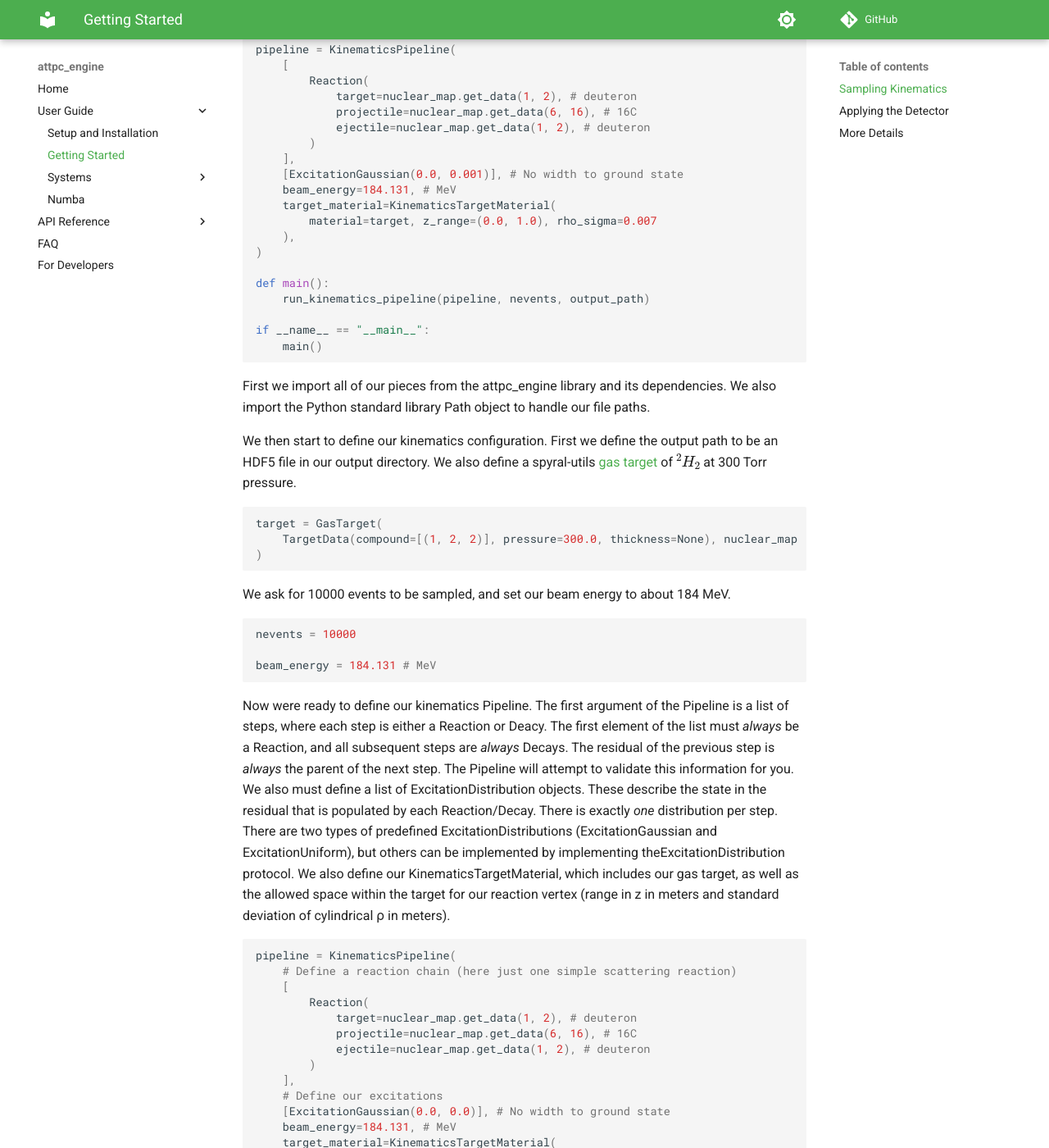
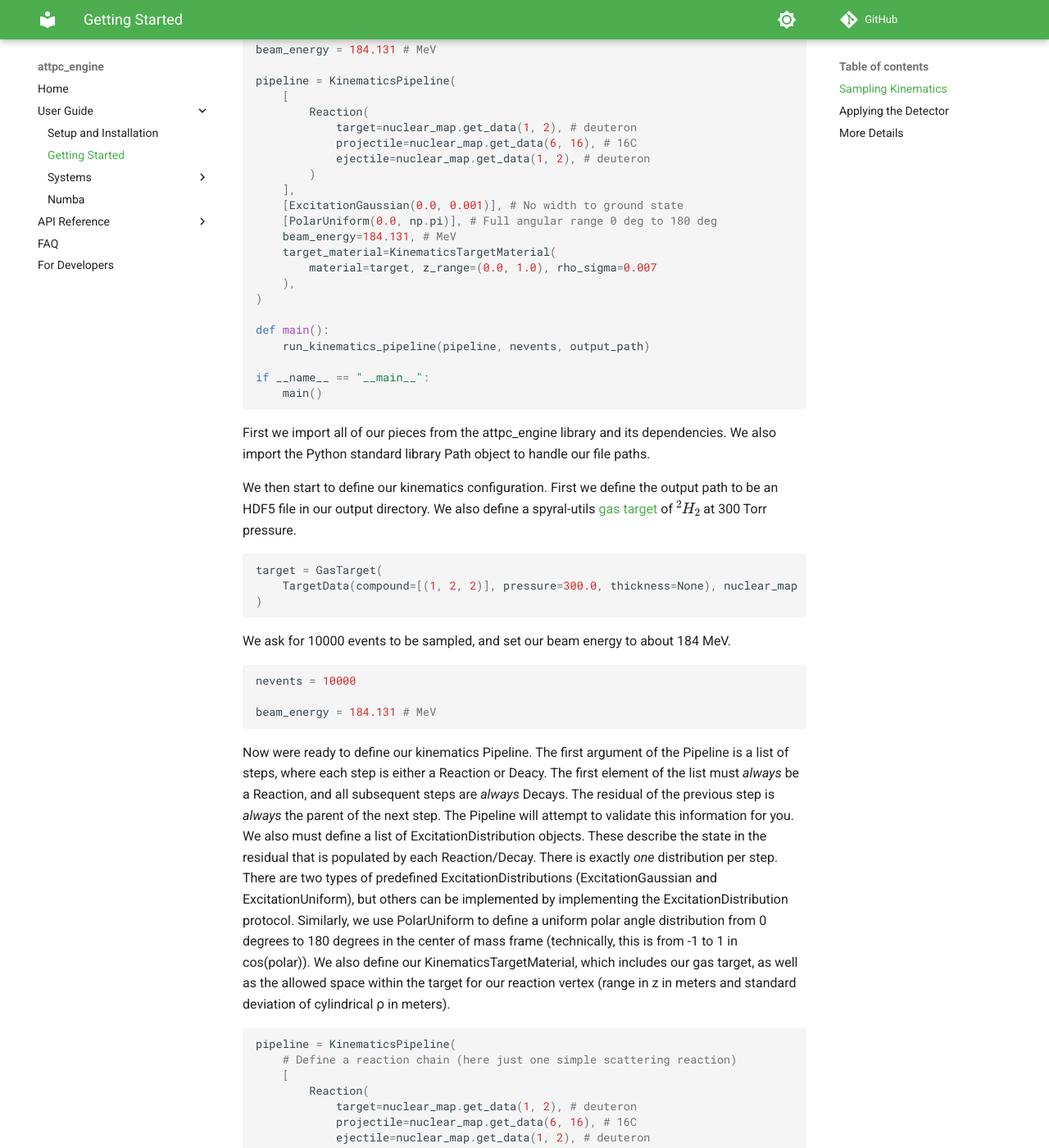
Before and after one commit to ATTPC/attpc_engine, an MkDocs documentation site: the page built from docs/user_guide/getting_started.md, in a window 1280 px wide and 1400 px high, scrolled down 1104 px. Shown: the whole window at 82% size. Built offline with MkDocs 1.6.1 and Material for MkDocs 9.7.7, drawn with Linux system fonts in a browser that asks for light colours; comment, search, counter and statistics services are not loaded; some of the changed text lies outside the part shown.

Commit message:
Update docs for polar distributions

````diff
--- a/docs/user_guide/getting_started.md
+++ b/docs/user_guide/getting_started.md
@@ -25,12 +25,14 @@ from attpc_engine.kinematics import (
     KinematicsPipeline,
     KinematicsTargetMaterial,
     ExcitationGaussian,
+    PolarUniform,
     run_kinematics_pipeline,
     Reaction,
 )
 from attpc_engine import nuclear_map
 from spyral_utils.nuclear.target import TargetData, GasTarget
 from pathlib import Path
+import numpy as np
 
 output_path = Path("./output/kinematics/c16dd_d2_300Torr_184MeV.h5")
 
@@ -51,6 +53,7 @@ pipeline = KinematicsPipeline(
         )
     ],
     [ExcitationGaussian(0.0, 0.001)], # No width to ground state
+    [PolarUniform(0.0, np.pi)], # Full angular range 0 deg to 180 deg
     beam_energy=184.131, # MeV
     target_material=KinematicsTargetMaterial(
         material=target, z_range=(0.0, 1.0), rho_sigma=0.007
@@ -82,7 +85,7 @@ nevents = 10000
 beam_energy = 184.131 # MeV
 ```
 
-Now were ready to define our kinematics Pipeline. The first argument of the Pipeline is a list of steps, where each step is either a Reaction or Deacy. The first element of the list must *always* be a Reaction, and all subsequent steps are *always* Decays. The residual of the previous step is *always* the parent of the next step. The Pipeline will attempt to validate this information for you. We also must define a list of ExcitationDistribution objects. These describe the state in the residual that is populated by each Reaction/Decay. There is exactly *one* distribution per step. There are two types of predefined ExcitationDistributions (ExcitationGaussian and ExcitationUniform), but others can be implemented by implementing theExcitationDistribution protocol. We also define our KinematicsTargetMaterial, which includes our gas target, as well as the allowed space within the target for our reaction vertex (range in z in meters and standard deviation of cylindrical &rho; in meters).
+Now were ready to define our kinematics Pipeline. The first argument of the Pipeline is a list of steps, where each step is either a Reaction or Deacy. The first element of the list must *always* be a Reaction, and all subsequent steps are *always* Decays. The residual of the previous step is *always* the parent of the next step. The Pipeline will attempt to validate this information for you. We also must define a list of ExcitationDistribution objects. These describe the state in the residual that is populated by each Reaction/Decay. There is exactly *one* distribution per step. There are two types of predefined ExcitationDistributions (ExcitationGaussian and ExcitationUniform), but others can be implemented by implementing the ExcitationDistribution protocol. Similarly, we use PolarUniform to define a uniform polar angle distribution from 0 degrees to 180 degrees in the center of mass frame (technically, this is from -1 to 1 in cos(polar)). We also define our KinematicsTargetMaterial, which includes our gas target, as well as the allowed space within the target for our reaction vertex (range in z in meters and standard deviation of cylindrical &rho; in meters).
 
 ```python
 pipeline = KinematicsPipeline(
@@ -96,6 +99,7 @@ pipeline = KinematicsPipeline(
     ],
     # Define our excitations
     [ExcitationGaussian(0.0, 0.0)], # No width to ground state
+    [PolarUniform(0.0, np.pi)], # Full angular range 0 deg to 180 deg
     beam_energy=184.131, # MeV
     target_material=KinematicsTargetMaterial(
         material=target, z_range=(0.0, 1.0), rho_sigma=0.007
--- a/mkdocs.yml
+++ b/mkdocs.yml
@@ -28,6 +28,7 @@ nav:
     - kinematics:
       - About kinematics: api/kinematics/index.md
       - excitation: api/kinematics/excitation.md
+      - angle: api/kinematics/angle.md
       - pipeline: api/kinematics/pipeline.md
       - reaction: api/kinematics/reaction.md
   - FAQ: faq.md
````
Also changed, not shown: docs/api/kinematics/angle.md (added, +5 -0 lines), docs/api/kinematics/index.md (+1 -0 lines), docs/user_guide/kinematics/index.md (+5 -1 lines).
